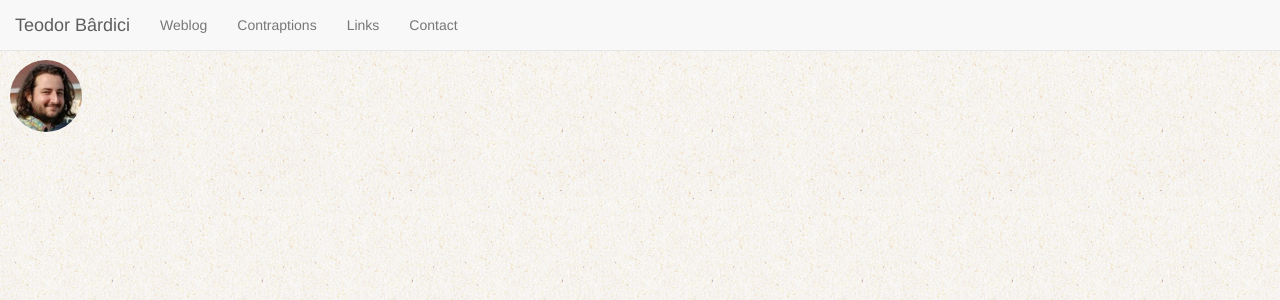
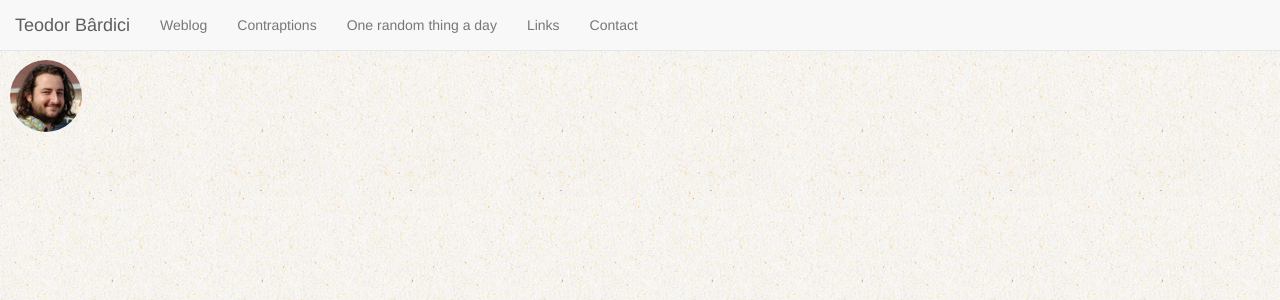
Before and after one commit to teo-mateo/Juniper, a Django app: template templates/index.html in a window 1280 px wide. Shown: the top 300 px of the page. Run offline with Django 3.2, Linux system fonts and the light colour scheme; the template is opened without the code that fills it: most values are stand-ins (such as "Sample title", 1, 10 or a date in 2020).

Commit message:
add link to ortad in the navbar

```diff
--- a/templates/navbar.html
+++ b/templates/navbar.html
@@ -12,6 +12,8 @@
           <ul class="nav navbar-nav">
             <li {% if section == "weblog" %} class="active" {% endif %}><a href="{% url 'section_weblog' %}">Weblog</a></li>
             <li {% if section == "contraptions" %} class="active" {% endif %}><a href="{% url 'section_contraptions' %}">Contraptions</a></li>
+            <li><a href="section/contraptions/view/?id=5285fa988885092b4e5d3f0f">One random thing a day</a></li>
+
             <li {% if section == "links" %} class="active" {% endif %}><a href="{% url 'section_links' %}">Links</a></li>
             <li {% if section == "contact" %} class="active" {% endif %}><a href="{% url 'section_contact' %}">Contact</a></li>
 
```
